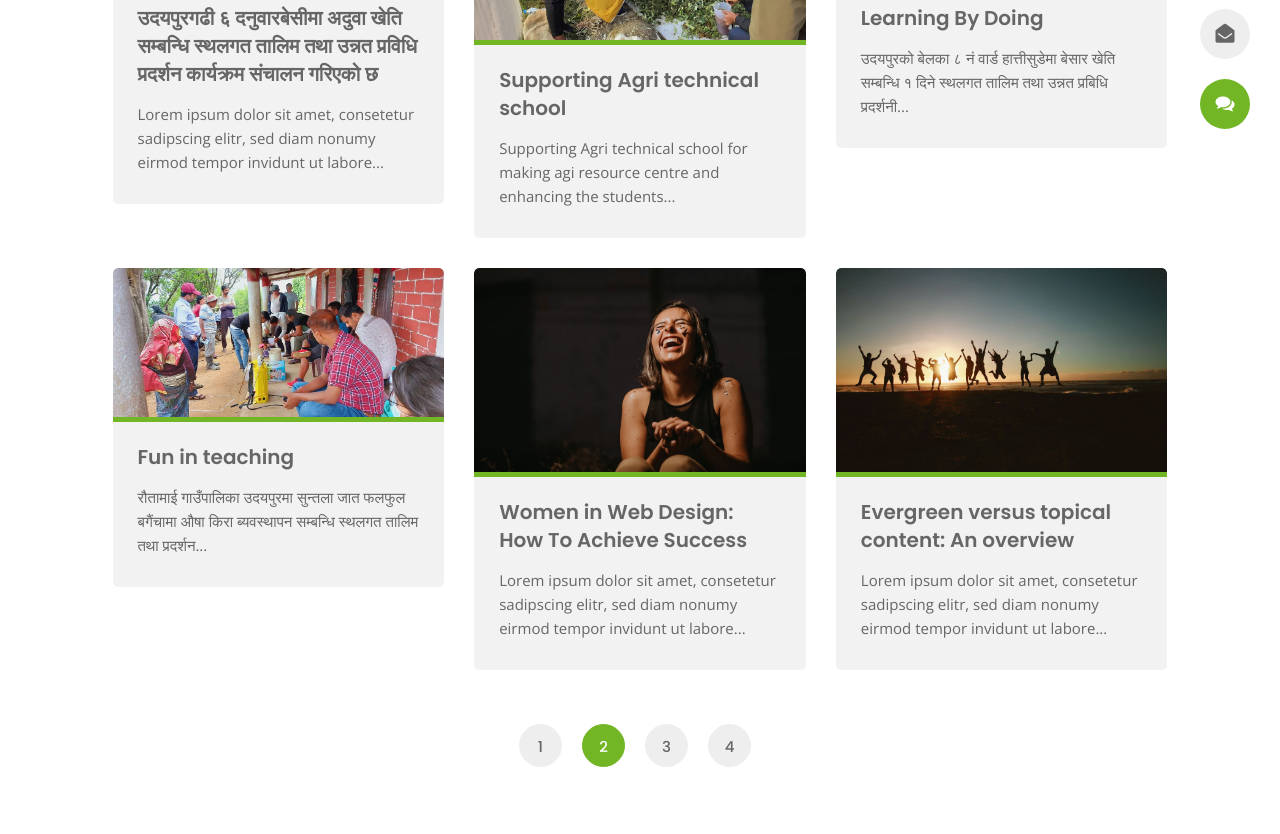
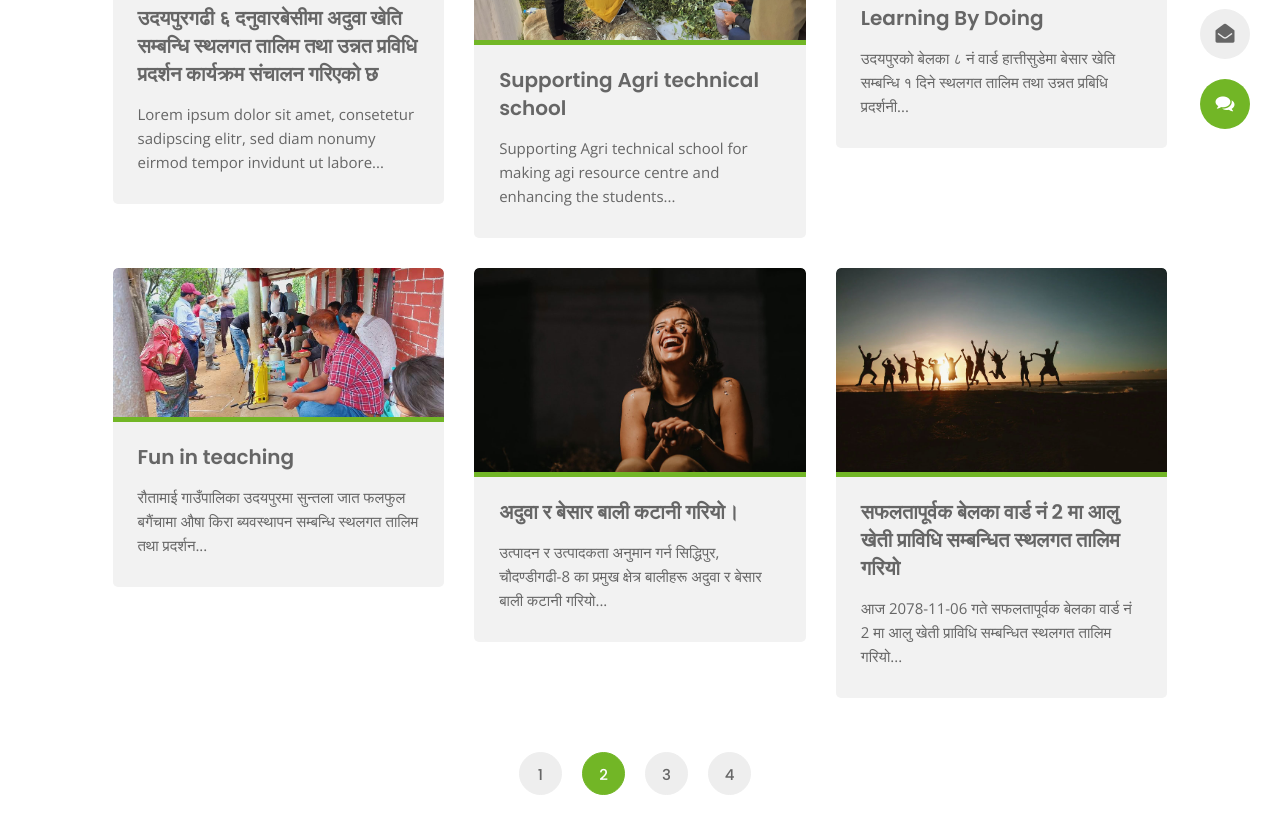
Before and after one commit to twaree/sadhana-website, a plain HTML site: page blog.html in a window 1280 px wide. Shown: the part 436-1270 px from the top of the page. Drawn offline with nearby package versions, Linux system fonts and the light colour scheme.

Commit message:
Update blog.html

```diff
--- a/blog.html
+++ b/blog.html
@@ -238,10 +238,10 @@
                     </div>
                     <div class="post-content">
                         <div class="entry-header">
-                            <h3><a href="blog-post.html">Women in Web Design: How To Achieve Success</a></h3>
+                            <h3><a href="blog-post.html">अदुवा र बेसार बाली कटानी गरियो।</a></h3>
                         </div>
                         <div class="entry-content open-sans-font">
-                            <p>Lorem ipsum dolor sit amet, consetetur sadipscing elitr, sed diam nonumy eirmod tempor invidunt ut labore...
+                            <p>उत्पादन र उत्पादकता अनुमान गर्न सिद्धिपुर, चौदण्डीगढी-8 का प्रमुख क्षेत्र बालीहरू अदुवा र बेसार बाली कटानी गरियो...
                             </p>
                         </div>
                     </div>
@@ -258,10 +258,10 @@
                     </div>
                     <div class="post-content">
                         <div class="entry-header">
-                            <h3><a href="blog-post.html">Evergreen versus topical content: An overview</a></h3>
+                            <h3><a href="blog-post.html">सफलतापूर्वक बेलका वार्ड नं 2 मा आलु खेती प्राविधि सम्बन्धित स्थलगत तालिम गरियो</a></h3>
                         </div>
                         <div class="entry-content open-sans-font">
-                            <p>Lorem ipsum dolor sit amet, consetetur sadipscing elitr, sed diam nonumy eirmod tempor invidunt ut labore...
+                            <p>आज 2078-11-06 गते सफलतापूर्वक बेलका वार्ड नं 2 मा  आलु खेती प्राविधि सम्बन्धित स्थलगत तालिम गरियो...
                             </p>
                         </div>
                     </div>
```
